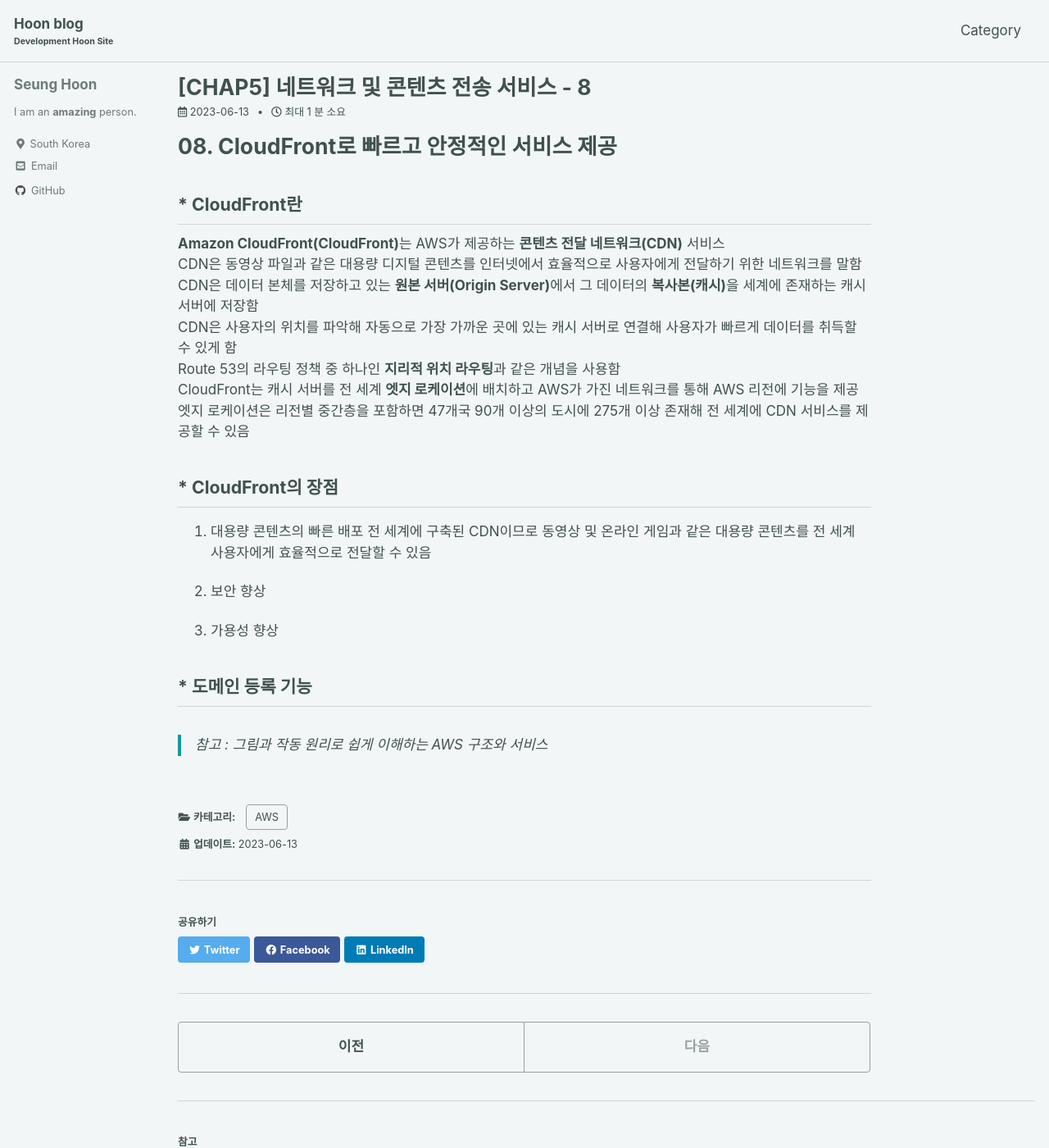
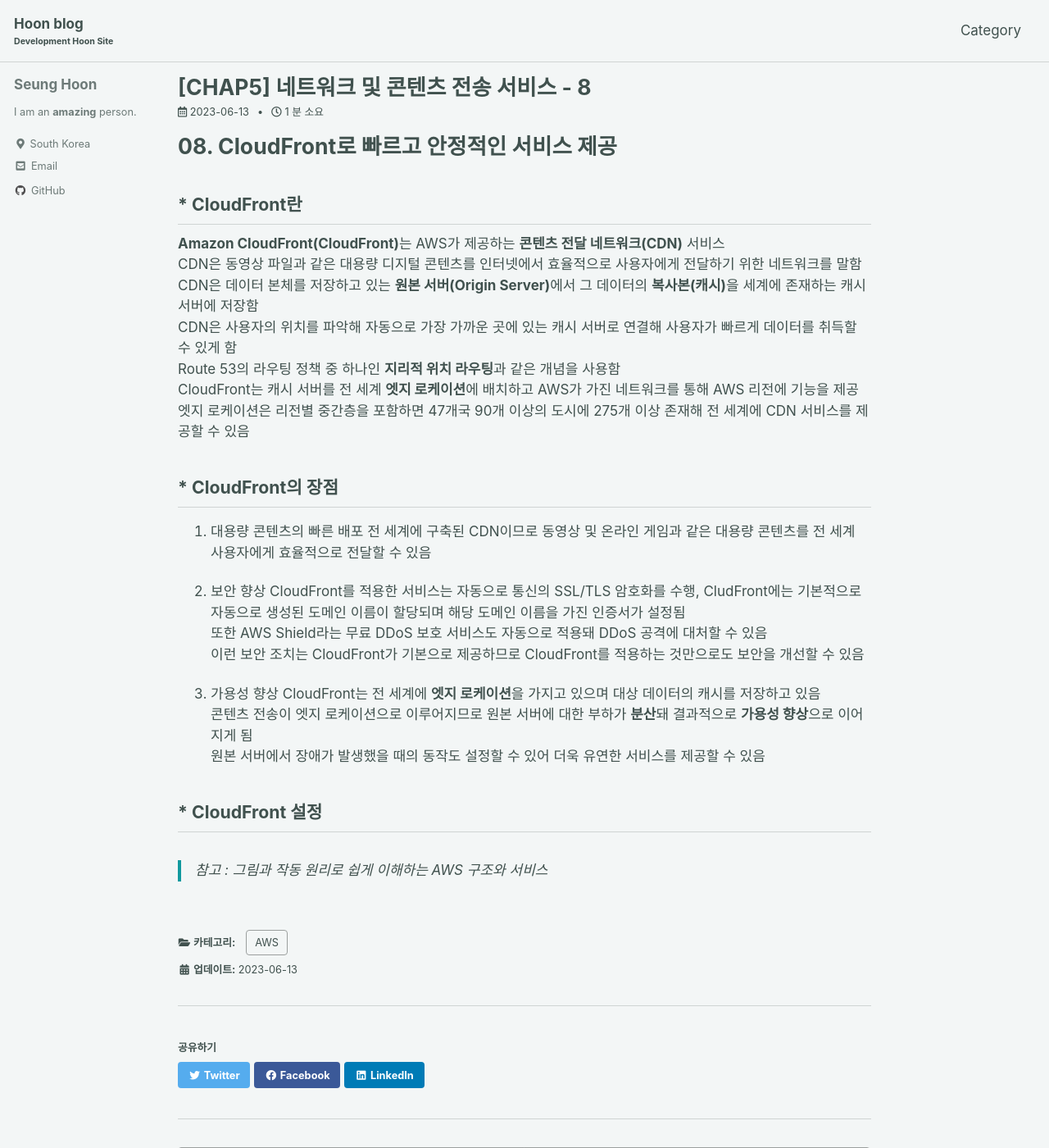
Before and after one commit to ibk01161/ibk01161.github.io, a Jekyll site: the page built from _posts/2023-06-13-aws5_08.md, in a window 1280 px wide and 1400 px high. Shown: the whole window at 82% size. Built offline with Jekyll 4.4.1, drawn with Linux system fonts in a browser that asks for light colours; cached includes are drawn as plain includes.

Commit message:
Add Post

```diff
--- a/_posts/2023-06-13-aws5_08.md
+++ b/_posts/2023-06-13-aws5_08.md
@@ -23,14 +23,18 @@ CloudFront는 캐시 서버를 전 세계 **엣지 로케이션**에 배치하
 전 세계에 구축된 CDN이므로 동영상 및 온라인 게임과 같은 대용량 콘텐츠를 전 세계 사용자에게 효율적으로 전달할 수 있음
 
 2. 보안 향상
+CloudFront를 적용한 서비스는 자동으로 통신의 SSL/TLS 암호화를 수행, CludFront에는 기본적으로 자동으로 생성된 도메인 이름이 할당되며 해당 도메인 이름을 가진 인증서가 설정됨
+또한 AWS Shield라는 무료 DDoS 보호 서비스도 자동으로 적용돼 DDoS 공격에 대처할 수 있음
+이런 보안 조치는 CloudFront가 기본으로 제공하므로 CloudFront를 적용하는 것만으로도 보안을 개선할 수 있음
+
+3. 가용성 향상
+CloudFront는 전 세계에 **엣지 로케이션**을 가지고 있으며 대상 데이터의 캐시를 저장하고 있음
+콘텐츠 전송이 엣지 로케이션으로 이루어지므로 원본 서버에 대한 부하가 **분산**돼 결과적으로 **가용성 향상**으로 이어지게 됨
+원본 서버에서 장애가 발생했을 때의 동작도 설정할 수 있어 더욱 유연한 서비스를 제공할 수 있음
 
 
+## * CloudFront 설정
 
-3. 가용성 향상
-
-
-
-## * 도메인 등록 기능
 
 
 
```
